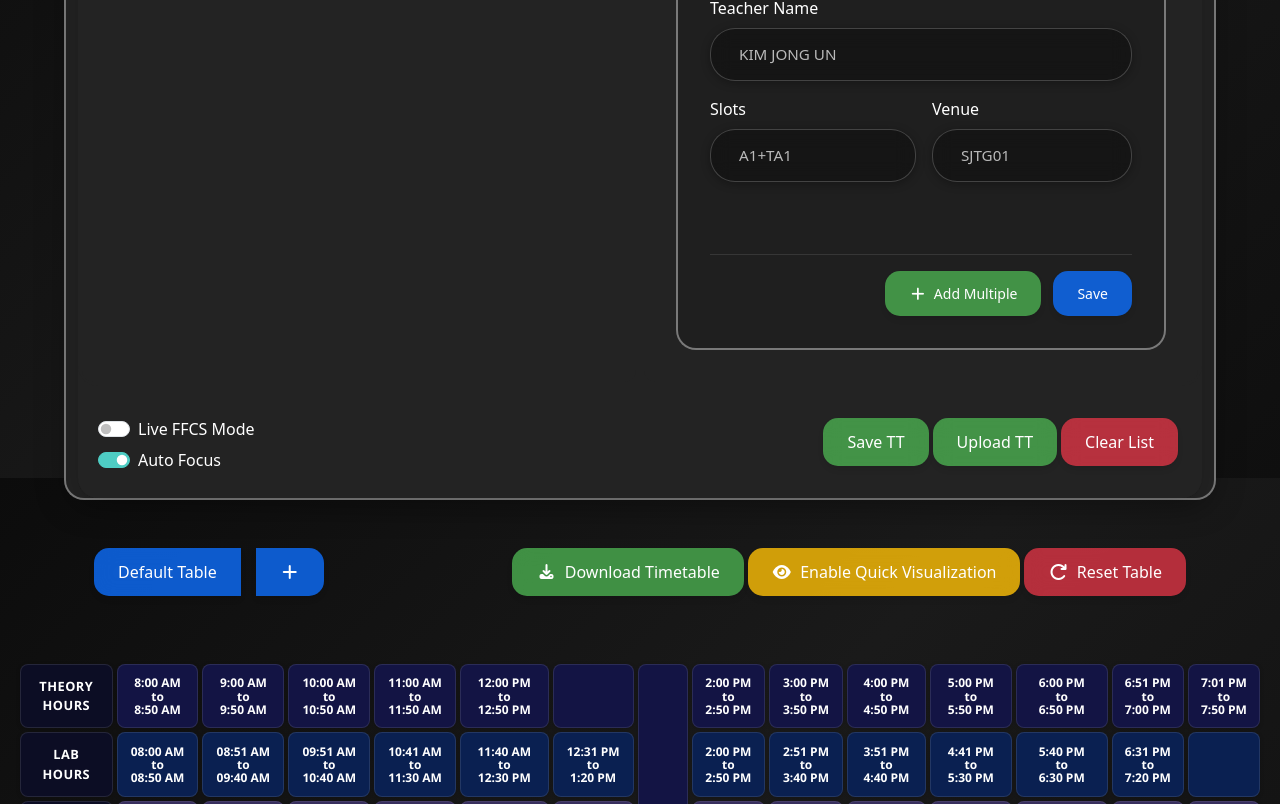
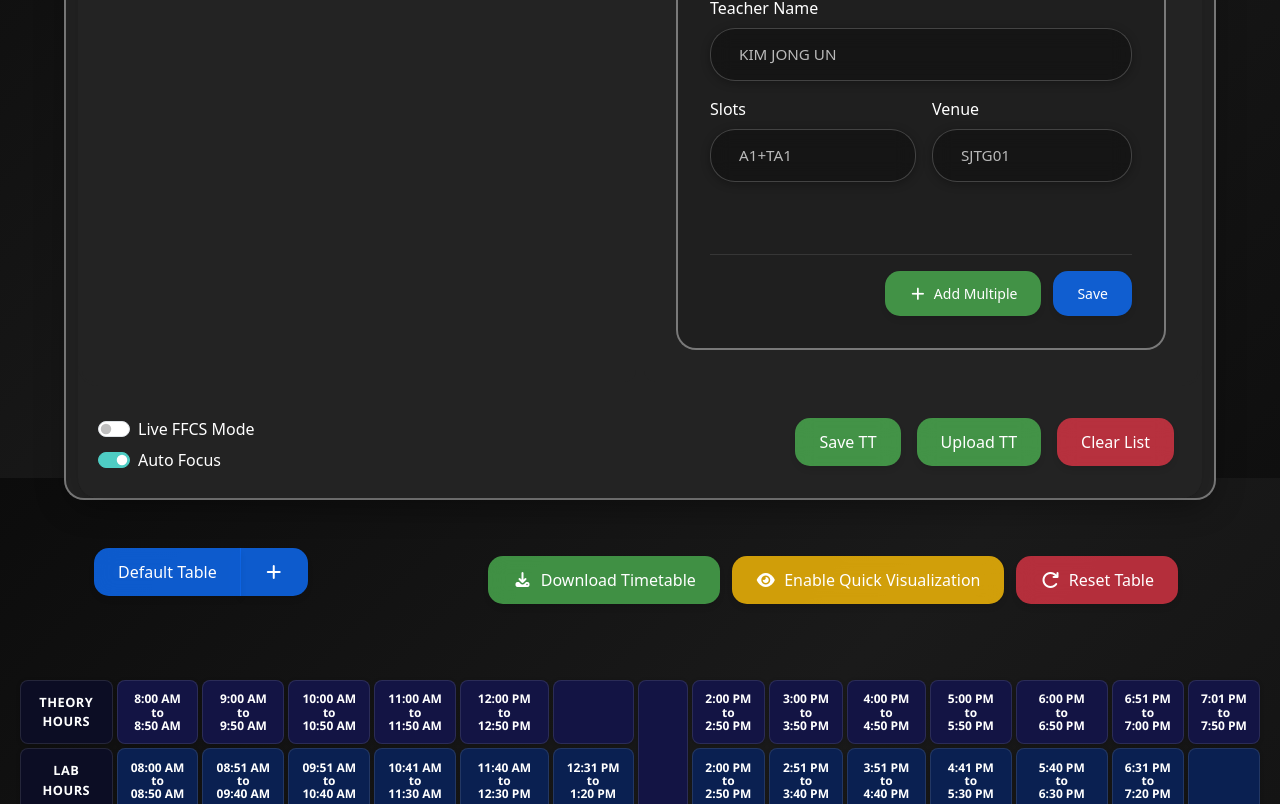
Before and after one commit to sarveshdakhore/ffcs-nextjs, a Next.js app: page / in a window 1280 px wide. Shown: the part 462-1266 px from the top of the page. Built offline with nearby package versions, Linux system fonts and the light colour scheme.

Commit message:
fixed some buttons

```diff
--- a/src/components/CoursePanel.tsx
+++ b/src/components/CoursePanel.tsx
@@ -1713,7 +1713,7 @@ export default function CoursePanel() {
             <button
               id="save-panel-button"
               type="button"
-              className="btn btn-success me-1"
+              className="btn btn-success m-2"
               onClick={() => {
                 document.getElementById('download-modal')?.click();
               }}
@@ -1723,7 +1723,7 @@ export default function CoursePanel() {
             <button
               id="load-panel-button"
               type="button"
-              className="btn btn-success me-1"
+              className="btn btn-success m-2"
               onClick={() => {
                 document.getElementById('upload-modal')?.click();
               }}
@@ -1733,7 +1733,7 @@ export default function CoursePanel() {
             <button
               id="clear-course-button"
               type="button"
-              className="btn btn-danger me-1"
+              className="btn btn-danger m-2"
               onClick={() => {
                 // Different confirmation messages for normal vs attack mode (like vanilla JS)
                 const confirmMessage = state.ui.attackMode
--- a/src/components/Timetable.tsx
+++ b/src/components/Timetable.tsx
@@ -671,7 +671,7 @@ export default function Timetable() {
       <div className="container-sm px-4">
         <div id="option-buttons" className="row justify-content-between">
           <div className="col-auto mb-2 text-center">
-            <div className="btn-group" role="group">
+            <div className="btn-group" role="group" style={{gap: '0px'}}>
                             <div className="btn-group" ref={dropdownRef}>
                 <button
                   id="tt-picker-button"
@@ -748,7 +748,7 @@ export default function Timetable() {
 
           <div className="col-auto mb-2 text-center">
             <button
-              className="btn btn-success"
+              className="btn btn-success m-2"
               type="button"
               onClick={() => {
                 document.getElementById('download-modal')?.click();
@@ -760,7 +760,7 @@ export default function Timetable() {
 
             <button
               id="quick-toggle"
-              className={`btn ms-1 me-1 btn-warning text-white`}
+              className={`btn ms-1 me-1 btn-warning text-white m-2`}
               type="button"
               onClick={handleQuickToggle}
             >
@@ -771,7 +771,7 @@ export default function Timetable() {
             </button>
 
             <button
-              className="btn btn-danger"
+              className="btn btn-danger m-2"
               type="button"
               onClick={() => {
                 document.getElementById('reset-modal')?.click();
```
